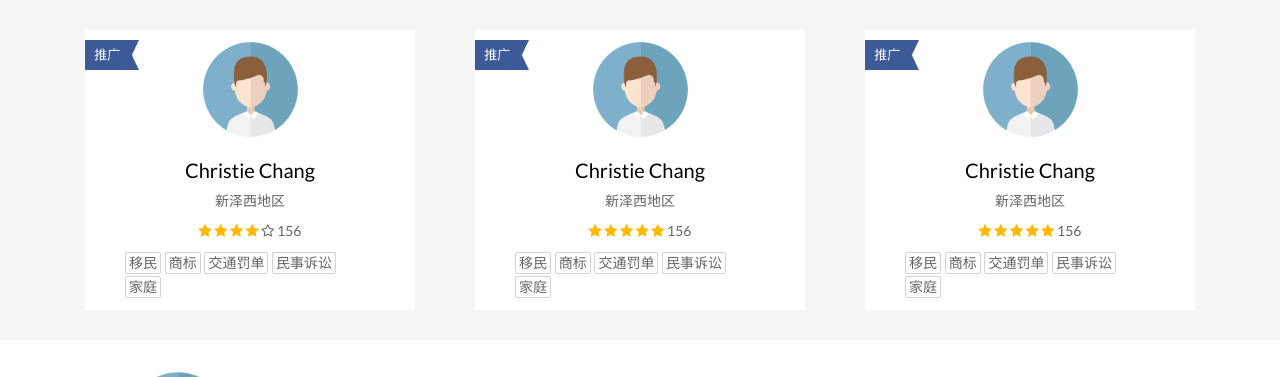
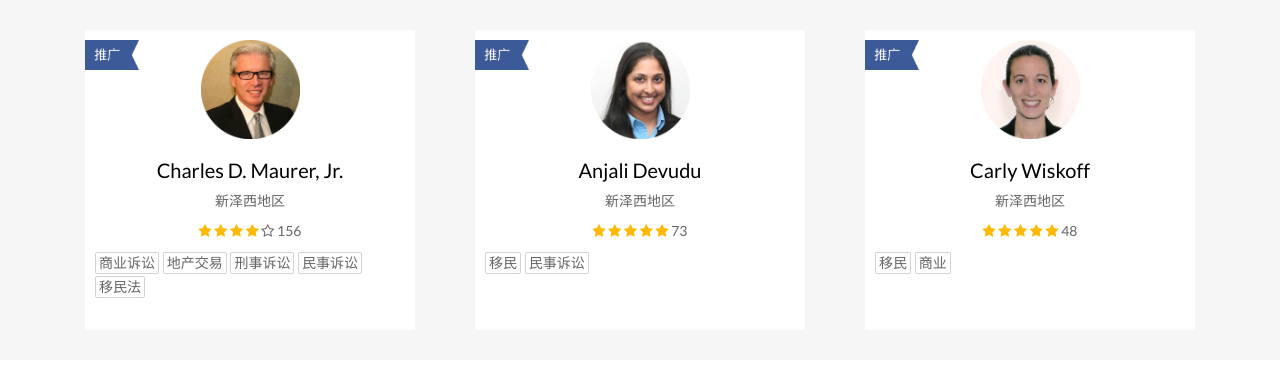
Before and after one commit to Pzzul/nyis-frontend-demo, a plain HTML site: page lawyer_search_result.html in a window 1280 px wide. Shown: the part 346-723 px from the top of the page. Drawn offline with nearby package versions, Linux system fonts and the light colour scheme.

Commit message:
更改推荐律师

```diff
--- a/css/style.css
+++ b/css/style.css
@@ -563,7 +563,7 @@ background-size: cover;
 
 .rc-info-container{
     position: relative;
-    height: 280px;
+    height: 300px;
     padding: 10px 0 10px 0;
     background-color: white;
 }
@@ -591,7 +591,7 @@ background-size: cover;
     color: #FEB902;
 }
 .practice-area-collection{
-    margin: 0 40px 0 40px;
+    margin: 0 40px 0 10px;
 }
 
 .practice-area-collection ul{
--- a/lawyer_search_result.html
+++ b/lawyer_search_result.html
@@ -99,8 +99,8 @@
             <img src="./images/search_result/recommend-08.png">
           </div>
           <div class="rc-info-text text-center">
-            <img src="./images/search_result/profile-07.png"> <!--头像-->
-            <h3>Christie Chang</h3> <!--名字-->
+            <img src="./images/search_result/lawyer1-01.png"> <!--头像-->
+            <h3>Charles D. Maurer, Jr.</h3> <!--名字-->
             <p>新泽西地区</p> <!--所在州-->
             <!--评分-->
             <i class="fa fa-star"></i>
@@ -114,11 +114,11 @@
           <!--从业领域 若多于5个 选取前5个-->
           <div class="practice-area-collection">
             <ul>
-              <li class="practice-area-badge">移民</li>
-              <li class="practice-area-badge">商标</li>
-              <li class="practice-area-badge">交通罚单</li>
+              <li class="practice-area-badge">商业诉讼</li>
+              <li class="practice-area-badge">地产交易</li>
+              <li class="practice-area-badge">刑事诉讼</li>
               <li class="practice-area-badge">民事诉讼</li>
-              <li class="practice-area-badge">家庭</li>
+              <li class="practice-area-badge">移民法</li>
             </ul>
           </div>
         </div>
@@ -129,23 +129,20 @@
             <img src="./images/search_result/recommend-08.png">
           </div>
           <div class="rc-info-text text-center">
-            <img src="./images/search_result/profile-07.png">
-            <h3>Christie Chang</h3>
+            <img src="./images/search_result/lawyer2-01.png">
+            <h3>Anjali Devudu</h3>
             <p>新泽西地区</p>
             <i class="fa fa-star"></i>
             <i class="fa fa-star"></i>
             <i class="fa fa-star"></i>
             <i class="fa fa-star"></i>
             <i class="fa fa-star"></i>
-            <p style="display: inline-block">156</p>
+            <p style="display: inline-block">73</p>
           </div>
           <div class="practice-area-collection">
             <ul>
               <li class="practice-area-badge">移民</li>
-              <li class="practice-area-badge">商标</li>
-              <li class="practice-area-badge">交通罚单</li>
               <li class="practice-area-badge">民事诉讼</li>
-              <li class="practice-area-badge">家庭</li>
             </ul>
           </div>
         </div>
@@ -156,23 +153,20 @@
             <img src="./images/search_result/recommend-08.png">
           </div>
           <div class="rc-info-text text-center">
-            <img src="./images/search_result/profile-07.png">
-            <h3>Christie Chang</h3>
+            <img src="./images/search_result/lawyer3-01.png">
+            <h3>Carly Wiskoff</h3>
             <p>新泽西地区</p>
             <i class="fa fa-star"></i>
             <i class="fa fa-star"></i>
             <i class="fa fa-star"></i>
             <i class="fa fa-star"></i>
             <i class="fa fa-star"></i>
-            <p style="display: inline-block">156</p>
+            <p style="display: inline-block">48</p>
           </div>
           <div class="practice-area-collection">
             <ul>
               <li class="practice-area-badge">移民</li>
-              <li class="practice-area-badge">商标</li>
-              <li class="practice-area-badge">交通罚单</li>
-              <li class="practice-area-badge">民事诉讼</li>
-              <li class="practice-area-badge">家庭</li>
+              <li class="practice-area-badge">商业</li>
             </ul>
           </div>
         </div>
```
Also changed, not shown: images/search_result/lawyer1-01.png (added), images/search_result/lawyer2-01.png (added), images/search_result/lawyer3-01.png (added).
